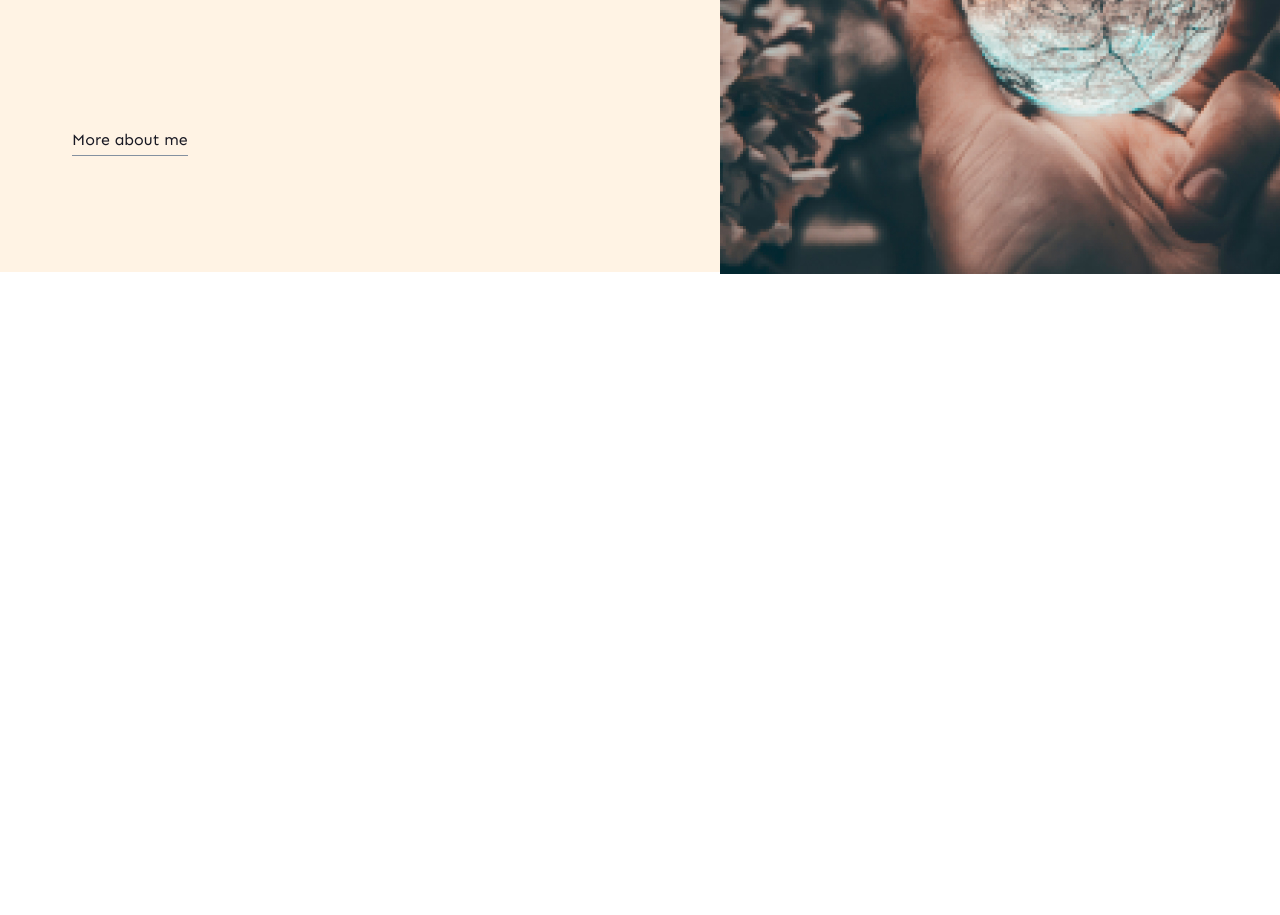
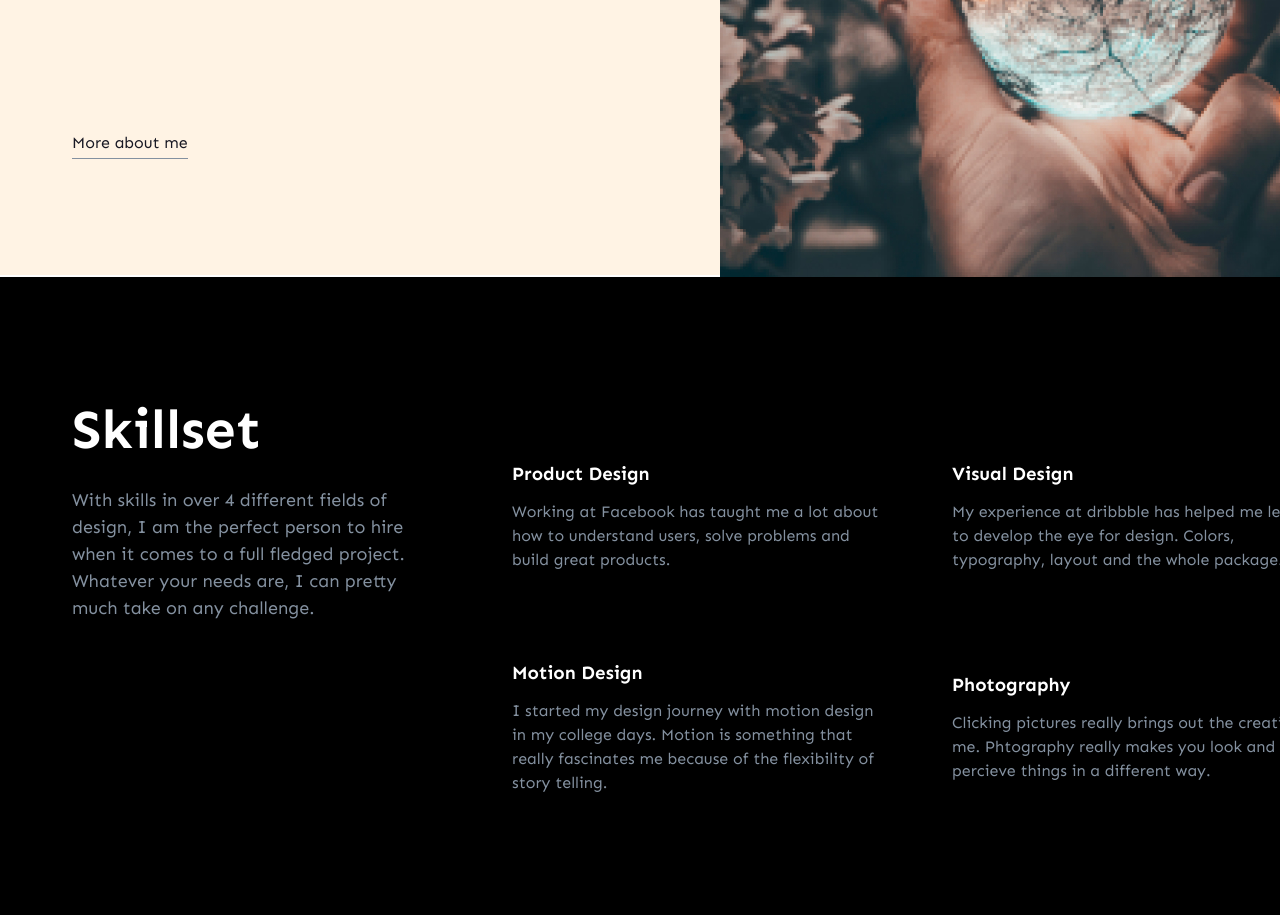
Before and after one commit to OleksandrUA777/portfolio, a plain HTML site: page index.html in a window 1280 px wide. Shown: the part 1942-2857 px from the top of the page. Before the commit the page ends 2216 px from the top, so only its background shows below. Drawn offline with nearby package versions, Linux system fonts and the light colour scheme.

Commit message:
added skills section

```diff
--- a/css/style.css
+++ b/css/style.css
@@ -1,5 +1,6 @@
 :root {
   --main-dark: #000000;
+  --main-gray: #8491a0;
   --light-dark: #181823;
   --light-gray: #deecf9;
   --dark-gray: #c7e0f4;
@@ -14,6 +15,8 @@ body {
   font-family: "Sen";
   font-weight: 400;
   font-size: 16px;
+  line-height: 1.5;
+
   color: var(--main-white);
 }
 /* reset */
@@ -81,8 +84,6 @@ img {
   padding-right: 24px;
   padding-left: 24px;
 
-  line-height: 1.5;
-
   color: var(--main-white);
 }
 .nav__link--selected {
@@ -129,7 +130,6 @@ img {
 .hero__description {
   width: 738px;
   font-size: 18px;
-  line-height: 1.5;
 }
 /* Companies */
 .companies {
@@ -144,13 +144,12 @@ img {
 }
 .companies__title {
   font-weight: 700;
-  line-height: 1.5;
 
   text-transform: uppercase;
 
   margin-bottom: 8px;
 
-  color: #8491a0;
+  color: var(--main-gray);
 }
 .companies__header {
   width: 690px;
@@ -169,7 +168,7 @@ img {
 .companies__item {
 }
 .companies__icon {
-  fill: #8491a0;
+  fill: var(--main-gray);
 }
 .companies-wrapper {
   padding-right: 48px;
@@ -177,7 +176,6 @@ img {
 .companies__job {
   font-weight: 700;
   font-size: 24px;
-  line-height: 1.5;
 
   margin-bottom: 22px;
 }
@@ -194,9 +192,8 @@ img {
 }
 .companies__description {
   width: 368px;
-  line-height: 1.5;
 
-  color: #8491a0;
+  color: var(--main-gray);
 }
 /* values section */
 .values-container {
@@ -221,7 +218,6 @@ img {
   width: 576px;
 
   font-size: 18px;
-  line-height: 1.5;
 
   margin-bottom: 134px;
 
@@ -230,8 +226,6 @@ img {
 .values__link {
   position: relative;
   display: block;
-
-  line-height: 1.5;
 
   color: var(--light-dark);
 }
@@ -246,5 +240,50 @@ img {
   width: 116px;
   height: 1px;
 
-  background-color: #8491a0;
+  background-color: var(--main-gray);
 }
+/* skills */
+.skills-container {
+  display: flex;
+  padding: 120px 72px;
+
+  background-color: var(--main-dark);
+}
+.skills-header {
+  padding-right: 48px;
+  margin-right: 24px;
+}
+.skills-header__title {
+  font-weight: 700;
+  font-size: 55px;
+  line-height: calc(66 / 55);
+
+  margin-bottom: 24px;
+}
+.skills-header__description {
+  width: 368px;
+  font-size: 18px;
+
+  color: var(--main-gray);
+}
+.skills-list {
+  display: flex;
+  flex-wrap: wrap;
+  align-items: center;
+  justify-content: center;
+  gap: 24px;
+}
+.skills__item {
+  padding-right: 48px;
+  width: calc((100% - 24px) / 2);
+}
+.skills__icon {
+  margin-bottom: 24px;
+}
+.skills__job {
+  margin-bottom: 12px;
+}
+.skills__description {
+  width: 368px;
+  color: var(--main-gray);
+}
--- a/index.html
+++ b/index.html
@@ -154,5 +154,61 @@
         />
       </div>
     </section>
+    <!-- Skills -->
+    <section class="section skills">
+      <div class="container skills-container">
+        <div class="skills-header">
+          <h2 class="skills-header__title">Skillset</h2>
+          <p class="skills-header__description">
+            With skills in over 4 different fields of design, I am the perfect
+            person to hire when it comes to a full fledged project. Whatever
+            your needs are, I can pretty much take on any challenge.
+          </p>
+        </div>
+        <ul class="list skills-list">
+          <li class="skills__item">
+            <svg width="32" height="32" class="skills__icon">
+              <use href="./img/icons.svg#square"></use>
+            </svg>
+            <h3 class="skills__job">Product Design</h3>
+            <p class="skills__description">
+              Working at Facebook has taught me a lot about how to understand
+              users, solve problems and build great products.
+            </p>
+          </li>
+          <li class="skills__item">
+            <svg width="32" height="32" class="skills__icon">
+              <use href="./img/icons.svg#pen"></use>
+            </svg>
+            <h3 class="skills__job">Visual Design</h3>
+            <p class="skills__description">
+              My experience at dribbble has helped me learn to develop the eye
+              for design. Colors, typography, layout and the whole package.
+            </p>
+          </li>
+          <li class="skills__item">
+            <svg width="32" height="32" class="skills__icon">
+              <use href="./img/icons.svg#circle"></use>
+            </svg>
+            <h3 class="skills__job">Motion Design</h3>
+            <p class="skills__description">
+              I started my design journey with motion design in my college days.
+              Motion is something that really fascinates me because of the
+              flexibility of story telling.
+            </p>
+          </li>
+          <li class="skills__item">
+            <svg width="32" height="32" class="skills__icon">
+              <use href="./img/icons.svg#camera"></use>
+            </svg>
+            <h3 class="skills__job">Photography</h3>
+            <p class="skills__description">
+              Clicking pictures really brings out the creative in me. Phtography
+              really makes you look and percieve things in a different way.
+            </p>
+          </li>
+        </ul>
+      </div>
+    </section>
   </body>
 </html>
```
Also changed, not shown: img/icons.svg, img/icons/camera.svg (added), img/icons/circle.svg (added), img/icons/pen.svg (added), img/icons/square.svg (added).
